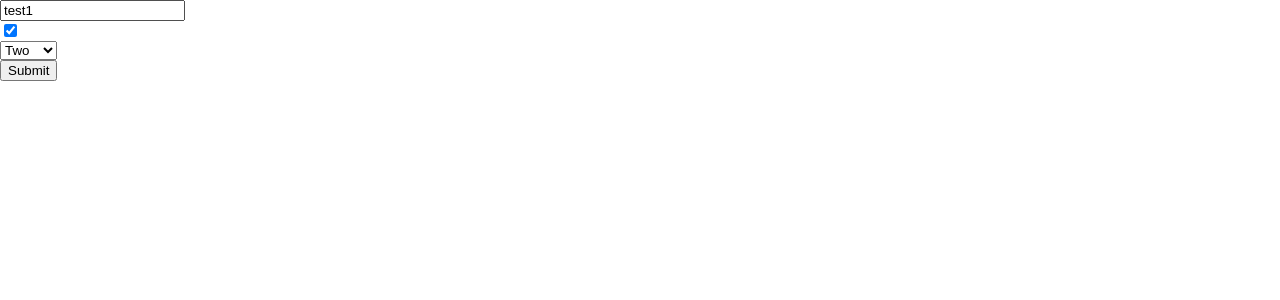
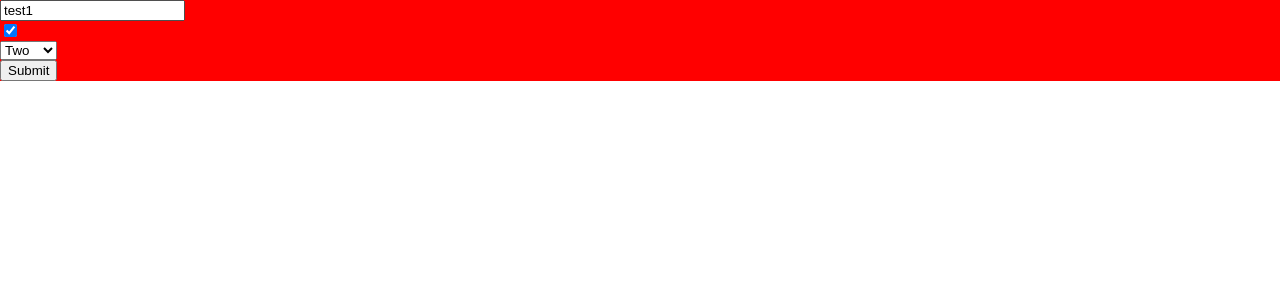
Before and after one commit to martinkotula/react-workshops, a React (Create React App) app: page / in a window 1280 px wide. Shown: the top 300 px of the page. Built offline with nearby package versions, Linux system fonts and the light colour scheme.

Commit message:
High order component

```diff
--- a/src/components/FormControlled.js
+++ b/src/components/FormControlled.js
@@ -1,4 +1,5 @@
 import React, {Component} from 'react';
+import RedHOC from './RedHOC';
 
 class FormControlled extends React.Component{
     constructor(props){
@@ -27,7 +28,7 @@ class FormControlled extends React.Component{
         const {input, checkbox, select} = this.state.values;
 
         return(
-            <form onSubmit={this.handleSubmit}>
+            <form className={this.props.className} onSubmit={this.handleSubmit}>
                 <input type="text" value={input} onChange={event => this.handleChange(event, 'input')} />
                 <br />
                 <input type="checkbox" checked={checkbox} onChange={event => this.handleChange(event, 'checkbox')}  />
@@ -44,4 +45,4 @@ class FormControlled extends React.Component{
     }
 }
 
-export default FormControlled;
+export default RedHOC(FormControlled);
--- /dev/null
+++ b/src/components/RedHOC/RedHOC.css
@@ -0,0 +1,3 @@
+.red-hoc{
+    background-color:red;
+}
--- /dev/null
+++ b/src/components/RedHOC/RedHoc.js
@@ -0,0 +1,18 @@
+import React, {Component} from 'react';
+
+import './RedHOC.css';
+
+const RedHOC = WrappedComponent => {
+    return class Red extends Component {
+        render() {
+            return (
+                <WrappedComponent
+                    {...this.props}
+                className={[this.props.className, 'red-hoc'].join(' ')}
+                />
+            );
+        }
+    }
+}
+
+export default RedHOC;
--- /dev/null
+++ b/src/components/RedHOC/index.js
@@ -0,0 +1,2 @@
+import RedHOC from './RedHoc';
+export default RedHOC;
```
